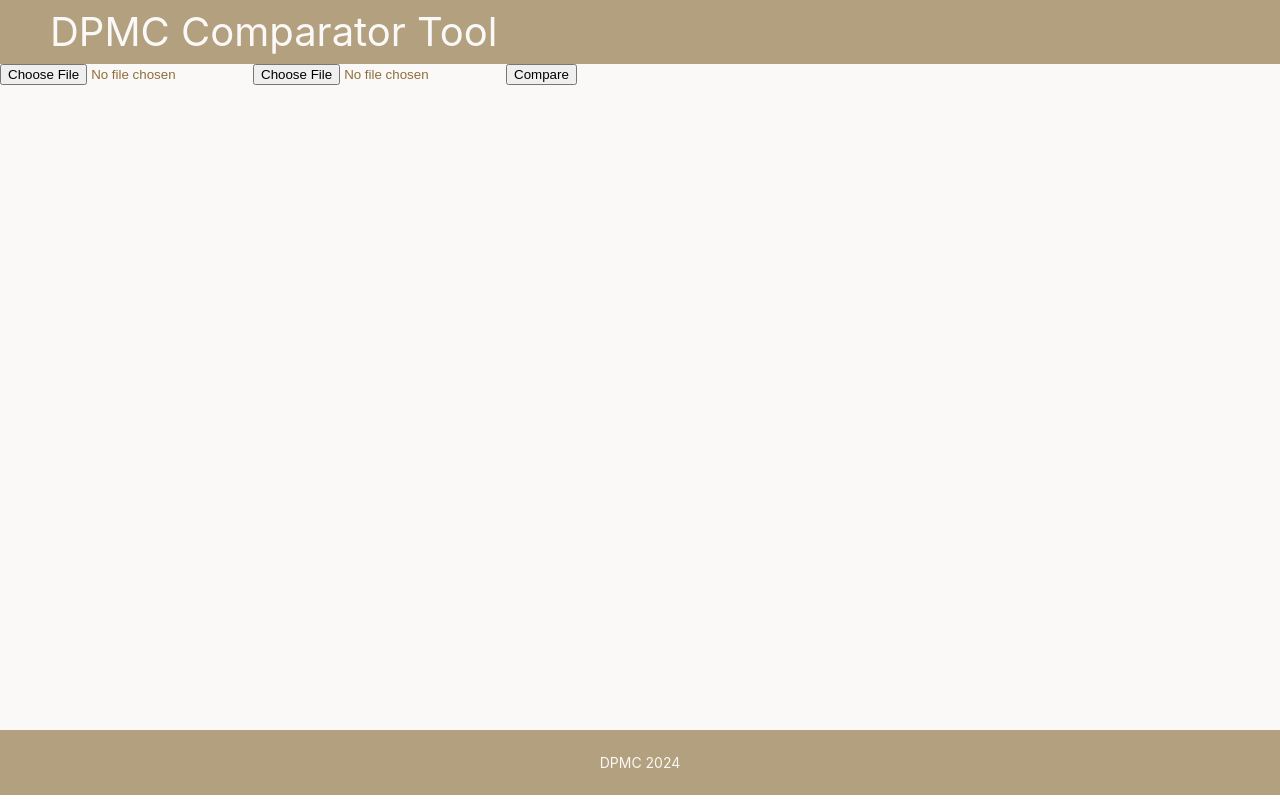
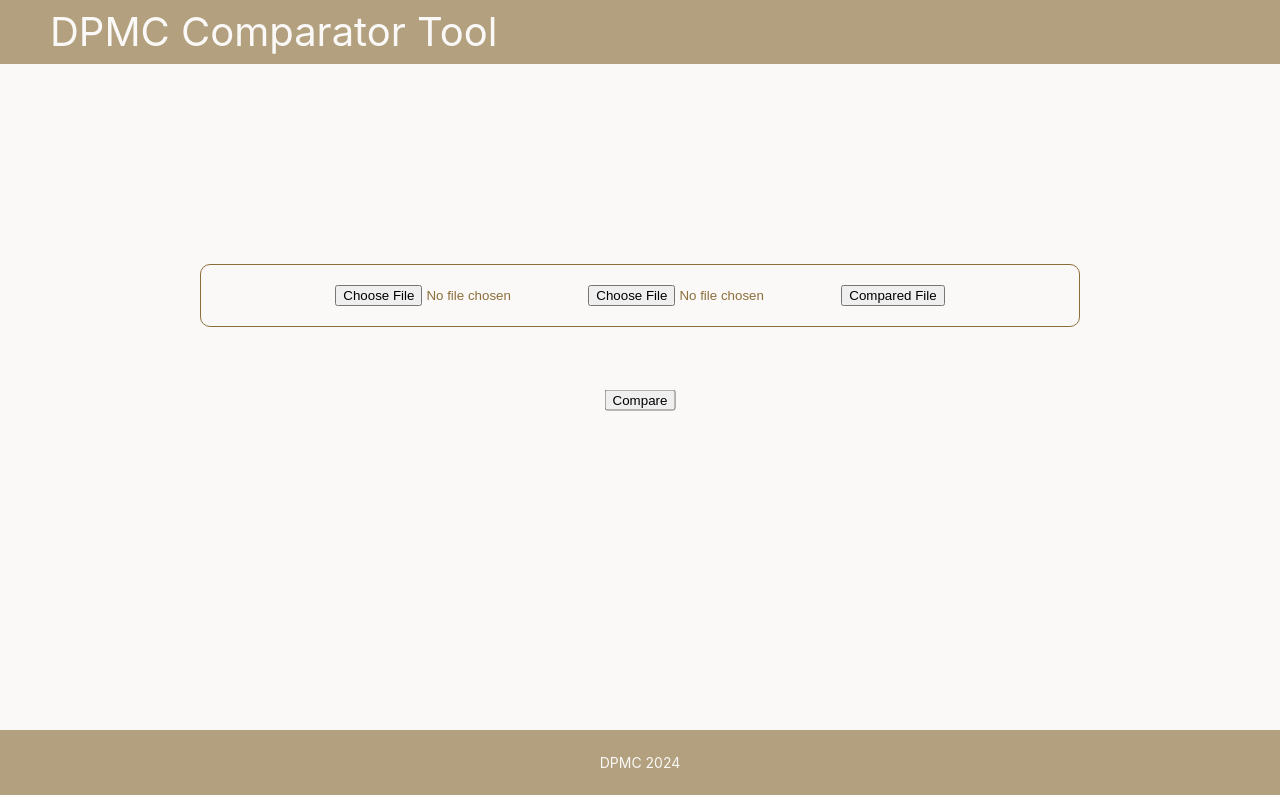
Before and after one commit to CDesiree/pdfcomparator-frontend, a React (Create React App) app: page / in a window 1280 px wide. Built offline with nearby package versions, Linux system fonts and the light colour scheme.

Commit message:
[feat] add style to home page -allow download of result file

```diff
--- /dev/null
+++ b/src/components/pages/Home.css
@@ -0,0 +1,14 @@
+.table-container{
+    margin: 200px;
+    border: 1px solid #8d6e3a;
+    border-radius: 10px;
+    padding: 20px;
+    text-align: center;
+}
+
+.button-container{
+    position: absolute;
+    top: 50%;
+    left: 50%;
+    transform: translate(-50%, -50%);
+}
--- a/src/components/pages/Home.jsx
+++ b/src/components/pages/Home.jsx
@@ -1,9 +1,11 @@
 import axios from "axios";
 import React, { useState } from "react";
+import "./Home.css"
 
 function Home() {
     const [file1, setFile1] = useState(null);
     const [file2, setFile2] = useState(null);
+    // const [comparedFile, setComparedFile] = useState(null);
 
     const handleFile1 = (event, fileKey) => {
         setFile1(event.target.files[0]);
@@ -21,18 +23,28 @@ function Home() {
         axios.post("http://localhost:8080/api/pdf/compare", formData)
             .then(response => {
                 console.log(response.data);
+                // setComparedFile(response.data);
             })
             .catch(error => {
                 console.error("Error: ", error);
             })
     }
 
+    const handleDownload = () => {
+        window.open("http://localhost:8080/api/pdf/download");
+    }
+
     return (
         <>
             <div className="home-page">
-                <input type="file" onChange={handleFile1} />
-                <input type="file" onChange={handleFile2} />
-                <button onClick={handleCompare}>Compare</button>
+                <div className="table-container">
+                    <input type="file" onChange={handleFile1} />
+                    <input type="file" onChange={handleFile2} />
+                    <button onClick={handleDownload}>Compared File</button>
+                    <div className="button-container">
+                        <button onClick={handleCompare}>Compare</button>
+                    </div>
+                </div>
             </div>
         </>
     );
```
